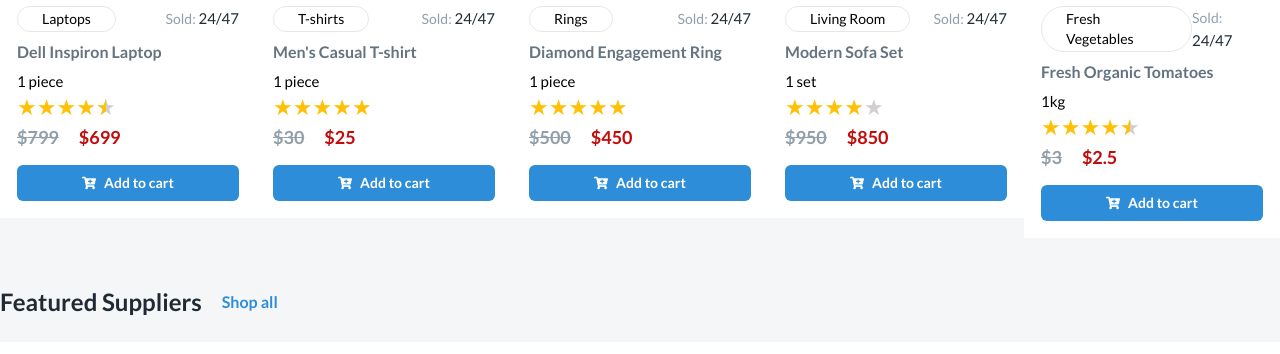
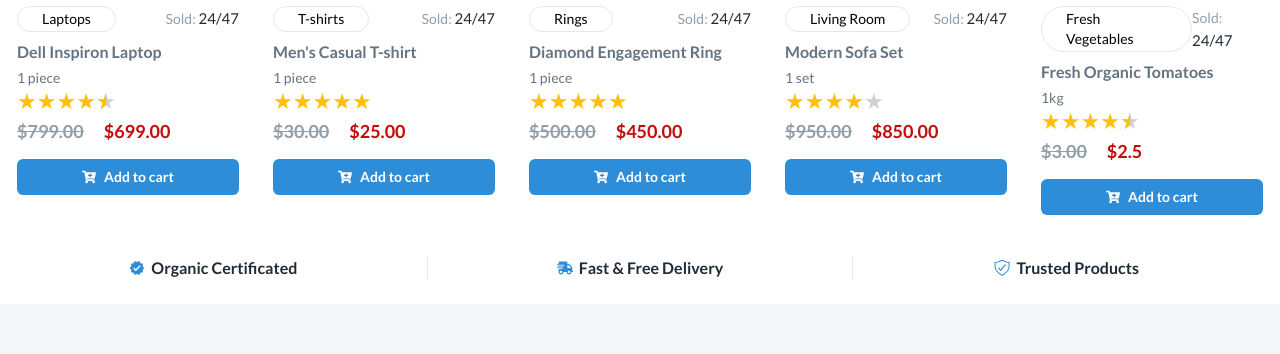
Before and after one commit to R0F7/GossinbariBazzar, a React (Vite) app: page / in a window 1280 px wide. Shown: the part 2333-2687 px from the top of the page. Built offline with nearby package versions, Linux system fonts and the light colour scheme; no server answers; a web font is replaced by a local one.

Commit message:
1st rounde complete cart creation

```diff
--- a/src/components/Home/DailyFlashSales/DailyFlashSale.jsx
+++ b/src/components/Home/DailyFlashSales/DailyFlashSale.jsx
@@ -1,5 +1,5 @@
 import PropTypes from "prop-types";
-import { FaCartPlus, FaRegHeart, FaRegStar, FaStar, FaStarHalfAlt } from "react-icons/fa";
+import { FaCartPlus, FaRegHeart } from "react-icons/fa";
 import { FiEye } from "react-icons/fi";
 import ReactStars from "react-rating-stars-component";
 
@@ -23,20 +23,6 @@
   } = flashSale;
   //   const check= Math.round(rating * 2) / 2;
 
-  function StarRating({ rating }) {
-    return (
-      <ReactStars
-        count={5}            // Explicitly pass the default count value
-        value={rating}        // Pass the rating
-        size={22}             // Explicitly pass the size
-        isHalf={true}         // Pass isHalf explicitly
-        activeColor="#FFC107" // Explicitly pass the active color
-        edit={false}          // Disable editing
-        color="#D3CED2"       // Explicitly pass the color for empty stars
-      />
-    );
-  }
-
   return (
     <div className="p-4 bg-[#FFFFFF] hover:border-gray-200 border border-white hover:rounded-lg hover:shadow cart">
       <div className="h-[200px] relative">
@@ -46,11 +32,15 @@
         </div>
         <div className="flex justify-around bg-[#eeeeee] bg-opacity-50 py-2.5 icon-menu">
           <div className="flex flex-col items-center">
-                <i><FaRegHeart /></i>
+            <i>
+              <FaRegHeart />
+            </i>
             <h4>Wishlist</h4>
           </div>
           <div className="flex flex-col items-center">
-                <i><FiEye /></i>
+            <i>
+              <FiEye />
+            </i>
             <h4>Quickview</h4>
           </div>
         </div>
@@ -70,8 +60,10 @@
             {sub_category}
           </h6>
         </div>
-        <h4 className="text-[#637381] font-semibold text-l mb-1.5">{title}</h4>
-        <h6 className="text-[15px] -mb-0.5">{unit}</h6>
+        <h4 className="text-[#637381] font-semibold text-l mb-1">{title}</h4>
+        <h6 className="text-[15px] text-sm font text-[#637381] -mb-1">
+          {unit}
+        </h6>
         <div>
           <ReactStars
             count={5}
@@ -88,11 +80,16 @@
         </div>
         <div className="flex items-center gap-5 mb-3.5">
           <del className="text-[#919EAB] font-bold text-lg">
-            ${price}
+            ${Number.isInteger(price) ? `${price + ".00"}` : price}
           </del>
-          <h6 className="text-[#C30B0B] font-bold text-lg">${discounted_price}</h6>
+          <h6 className="text-[#C30B0B] font-bold text-lg">
+            $
+            {Number.isInteger(discounted_price)
+              ? `${discounted_price + ".00"}`
+              : discounted_price}
+          </h6>
         </div>
-        <button className="flex items-center justify-center gap-2 bg-[#2E8DD8] text-white w-full py-2 rounded-md text-sm font-bold ">
+        <button className="flex items-center justify-center gap-2 bg-[#2E8DD8] text-white w-full py-2 rounded-md text-sm font-bold active:scale-95 scale-100 duration-200">
           <i>
             <FaCartPlus />
           </i>
--- a/src/components/Home/DailyFlashSales/DailyFlashSales.jsx
+++ b/src/components/Home/DailyFlashSales/DailyFlashSales.jsx
@@ -4,16 +4,20 @@
 import Slider from "react-slick";
 import "slick-carousel/slick/slick.css";
 import "slick-carousel/slick/slick-theme.css";
-import { FaAngleLeft, FaAngleRight } from "react-icons/fa";
+import { FaAngleLeft, FaAngleRight, FaShippingFast } from "react-icons/fa";
 import PropTypes from "prop-types";
 import { useEffect, useState } from "react";
+import { MdVerified } from "react-icons/md";
+// import { RiCheckDoubleLine } from "react-icons/ri";
+import { VscWorkspaceTrusted } from "react-icons/vsc";
+import { RiCheckDoubleLine } from "react-icons/ri";
 
 // Custom Next Arrow
 const NextArrow = (props) => {
   const { onClick } = props;
   return (
     <div
-      className="bg-[#FFFFFF] h-14 w-14 absolute top-1/2 -right-20 transform -translate-y-1/2 rounded-full text-[#212B36] flex items-center justify-center shadow-md text-xl hover:bg-[#2E8DD8] hover:text-white"
+      className="bg-[#FFFFFF] h-14 w-14 absolute top-1/2 -right-20 transform -translate-y-1/2 rounded-full text-[#212B36] flex items-center justify-center shadow-md text-xl hover:bg-[#2E8DD8] hover:text-white transition duration-500"
       onClick={onClick}
     >
       <FaAngleRight />
@@ -30,7 +34,7 @@
   const { onClick } = props;
   return (
     <div
-      className="bg-[#FFFFFF] h-14 w-14 absolute top-1/2 -left-20 transform -translate-y-1/2 rounded-full text-[#212B36] flex items-center justify-center shadow-md text-xl hover:bg-[#2E8DD8] hover:text-white"
+      className="bg-[#FFFFFF] h-14 w-14 absolute top-1/2 -left-20 transform -translate-y-1/2 rounded-full text-[#212B36] flex items-center justify-center shadow-md text-xl hover:bg-[#2E8DD8] hover:text-white transition duration-500 "
       onClick={onClick}
     >
       <FaAngleLeft />
@@ -146,6 +150,7 @@
           </ul>
         </div>
       </div>
+      <div className="bg-white">
         <Slider {...settings}>
           {/* <div className="grid grid-cols-5 mt-6 bg-white"> */}
           {flashSales.map((flashSale) => (
@@ -156,6 +161,21 @@
           ))}
           {/* </div> */}
         </Slider>
+        <div className="grid grid-cols-3 py-6">
+          <div className="flex items-center gap-1.5 justify-center text-[#212B36] font-semibold">
+            <i className="text-[#2E8DD8]"><MdVerified /></i>
+            <h4>Organic Certificated</h4>
+          </div>
+          <div className="flex items-center gap-1.5 justify-center text-[#212B36] font-semibold border-x ">
+            <i className="text-[#2E8DD8]"><FaShippingFast /></i>
+            <h4>Fast & Free Delivery</h4>
+          </div>
+          <div className="flex items-center gap-1.5 justify-center text-[#212B36] font-semibold">
+            <i className="text-[#2E8DD8]"><VscWorkspaceTrusted /></i>
+            <h4>Trusted Products</h4>
+          </div>
+        </div>
+      </div>
     </section>
   );
 };
--- a/vite.config.js
+++ b/vite.config.js
@@ -3,7 +3,7 @@
 
 export default defineConfig({
   plugins: [react()],
-  optimizeDeps: {
-    include: ['react-icons'],  // Include react-icons in optimization
-  },
+  // optimizeDeps: {
+  //   include: ['react-icons'],  // Include react-icons in optimization
+  // },
 })
```
Lines whose indentation alone changed are shown as unchanged.
